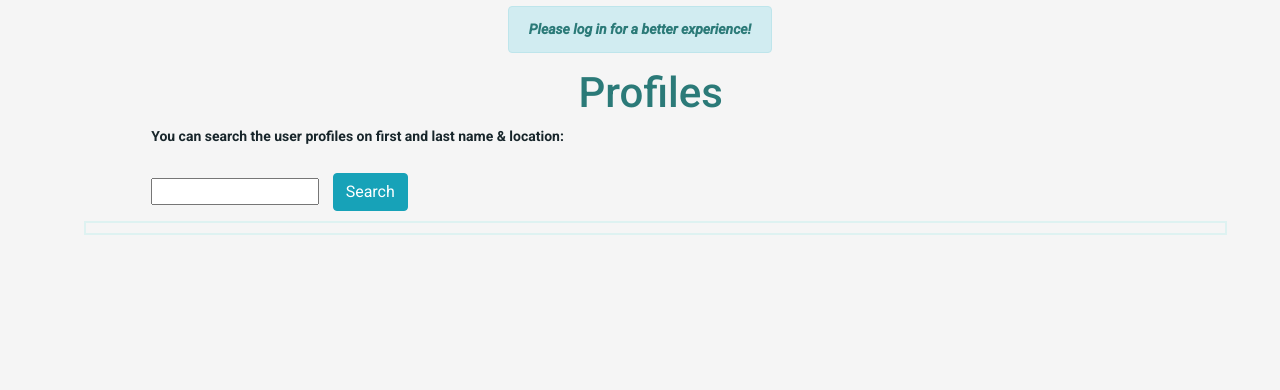
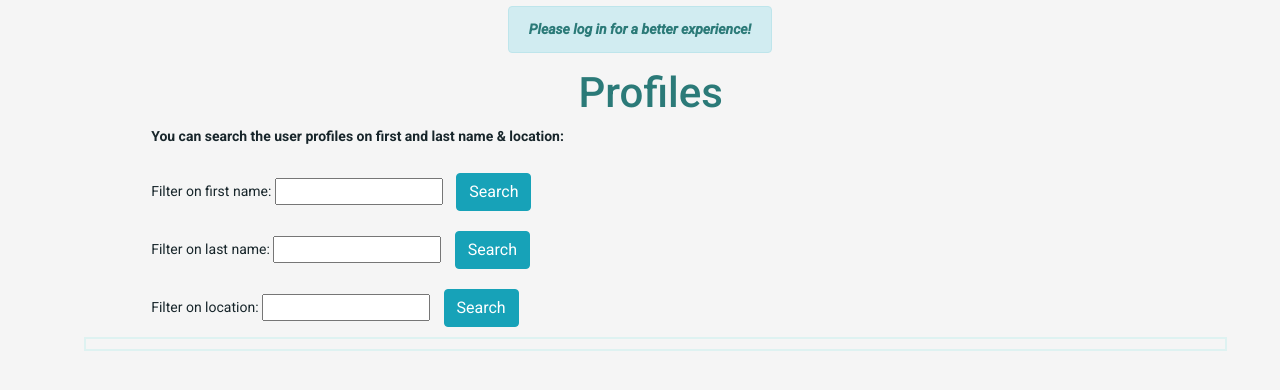
Before and after one commit to RikDuijm/trail-running, a Django app: page /accounts/users/ in a window 1280 px wide. Shown: the part 313-703 px from the top of the page. Run offline with Django 3.2, Linux system fonts and the light colour scheme; some libraries are stand-ins or nearby versions.

Commit message:
addited search functionality to filter users on either first name, last name or location

```diff
--- a/accounts/templates/allusers.html
+++ b/accounts/templates/allusers.html
@@ -8,8 +8,16 @@
         <h1 class="text-center">Profiles</h1>
             <div class=" col-12 inner-content">
                 <p><strong>You can search the user profiles on first and last name & location:</strong></p>
-                <form action="{% url 'search_user' %}" method="get">
-                    <input type="text" name="q">
+                <form action="{% url 'search_user_first_name' %}" method="get">
+                    Filter on first name: <input type="text" name="q1">
+                    <button type="search" class="btn btn-info post-details-btn" id="search-btn">Search</button>
+                </form>
+                <form action="{% url 'search_user_last_name' %}" method="get">
+                    Filter on last name: <input type="text" name="q2">
+                    <button type="search" class="btn btn-info post-details-btn" id="search-btn">Search</button>
+                </form>
+                <form action="{% url 'search_user_location' %}" method="get">
+                    Filter on location: <input type="text" name="q3">
                     <button type="search" class="btn btn-info post-details-btn" id="search-btn">Search</button>
                 </form>
             </div>
--- a/accounts/urls.py
+++ b/accounts/urls.py
@@ -3,7 +3,7 @@ from accounts.views import (
     logout, login, registration, profile_post, edit_profile,
     edit_profile_post, delete_profile_post, delete_profile_details,
     author_profile, all_users, user_profile_page, user_profile, contact_user,
-    search_user
+    search_user_first_name, search_user_last_name, search_user_location
     # get_profile_posts
 )
 from accounts import url_reset
@@ -25,6 +25,8 @@ urlpatterns = [
     url(r'^(?P<pk>\d+)/edit/$', edit_profile_post, name='edit_profile_post'),
     url(r'^(?P<pk>\d+)/delete/$', delete_profile_post, name='delete_profile_post'),
     # url(r'^(?P<pk>\d+)/new/$', profile_post, name='profile_post'),
-    url(r'^user-search/$', search_user, name='search_user')
+    url(r'^user-search-firstname/$', search_user_first_name, name='search_user_first_name'),
+    url(r'^user-search-lastname/$', search_user_last_name, name='search_user_last_name'),
+    url(r'^user-search-location/$', search_user_location, name='search_user_location')
 
 ]
--- a/accounts/views.py
+++ b/accounts/views.py
@@ -250,11 +250,37 @@ def user_profile_page(request, pk=None):
     return render(request, 'profile.html', {"profile": userprofile, 'profileposts': profileposts})
 
 
-def search_user(request):
+# def search_user(request):
+#     """Create a view that will filter the profiles based on
+#     first name, last name and location"""
+#     q = request.GET.get('q')
+#     users = UserProfile.objects.filter(
+#         Q(first_name__icontains=q) | Q(last_name__icontains=q) | Q(location__icontains=q)
+#     )
+#     return render(request, "allusers.html", {"users": users})
+
+def search_user_first_name(request):
     """Create a view that will filter the profiles based on
     first name, last name and location"""
-    q = request.GET.get('q')
+    q1 = request.GET.get('q1')
     users = UserProfile.objects.filter(
-        Q(first_name__icontains=q) | Q(last_name__icontains=q) | Q(location__icontains=q)
-    )
+        Q(first_name__icontains=q1))
     return render(request, "allusers.html", {"users": users})
+
+
+def search_user_last_name(request):
+    """Create a view that will filter the profiles based on
+    first name, last name and location"""
+    q2 = request.GET.get('q2')
+    users = UserProfile.objects.filter(
+        Q(last_name__icontains=q2))
+    return render(request, "allusers.html", {"users": users})
+
+
+def search_user_location(request):
+    """Create a view that will filter the profiles based on
+    first name, last name and location"""
+    q3 = request.GET.get('q3')
+    users = UserProfile.objects.filter(
+        Q(location__icontains=q3))
+    return render(request, "allusers.html", {"users": users})
--- a/cart/views.py
+++ b/cart/views.py
@@ -71,9 +71,6 @@ def add_to_cart(request, id):
 
 
 
-
-
-
 # def add_to_cart(request, id):
 #     size = int(request.POST.get('size'))
 #     cart = request.session.get('cart', {})
@@ -113,8 +110,7 @@ def adjust_cart(request, id):
             messages.warning(request, 'You have to specify how many products you want to purchase.')
 
     else:
-
-            messages.warning(request, 'You have to register first, before you can purchase our products.')
+        messages.warning(request, 'You have to register first, before you can purchase our products.')
 
     return redirect(reverse('view_cart'))
 
```
Also changed, not shown: accounts/migrations/0001_initial.py, checkout/migrations/0001_initial.py, checkout/migrations/0002_orderlineitem_size.py (deleted), community/migrations/0001_initial.py, discounts/migrations/0001_initial.py, events/migrations/0001_initial.py, media/product_images/kustmarathon_rgnLEdL.jpg (added), media/product_images/shoe_IZceZk9.png (added), media/product_images/watch_HPyPJI7.jpg (added), media/profile_images/Rik2_HxbhIQa.jpg (added).
